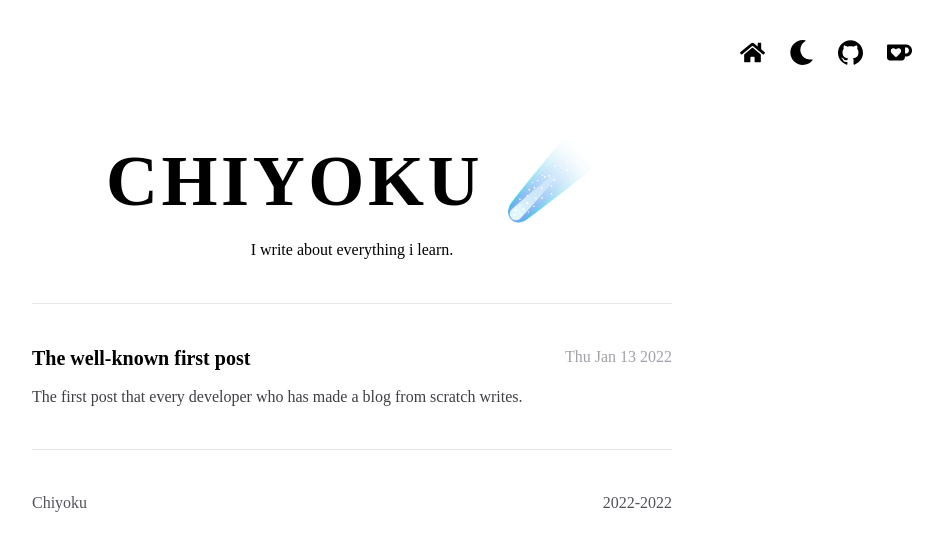
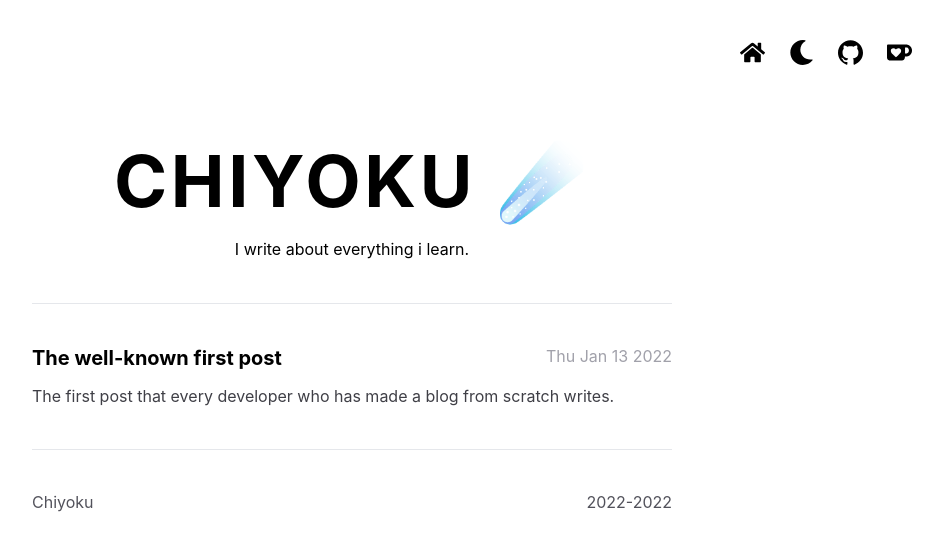
Before and after one commit to algebraic-dev/static-blog, a Next.js app: page / in a window 1280 px wide. Shown: the top 550 px of the page, without its empty margins (288-1231 px from the left). Built offline with nearby package versions, Linux system fonts and the light colour scheme.

Commit message:
fix: fonts

```diff
--- a/src/pages/_document.tsx
+++ b/src/pages/_document.tsx
@@ -4,7 +4,9 @@ export default function Document() {
   return (
     <Html>
       <Head>
-
+        <link rel="preconnect" href="https://fonts.googleapis.com"/ >
+        <link rel="preconnect" href="https://fonts.gstatic.com" crossOrigin="true" />
+        <link href="https://fonts.googleapis.com/css2?family=Open+Sans:wght@400;500;600;700&display=swap" rel="stylesheet" />
       </Head>
       <body>
         <Main />
--- a/src/styles/globals.css
+++ b/src/styles/globals.css
@@ -8,7 +8,7 @@ body {
   margin: 0;
   line-height: 1.6;
   word-break: break-word;
-  font-family: -apple-system,BlinkMacSystemFont,segoe ui,Roboto,Oxygen,Ubuntu,Cantarell,open sans,helvetica neue,sans-serif;
+  font-family: -apple-system,Cantarell,BlinkMacSystemFont,segoe ui,Roboto,Oxygen,Ubuntu,open sans,helvetica neue,sans-serif;
   transition: background 0.2s ease;
   min-height: 100%;
 }
@@ -25,7 +25,6 @@ a {
 * {
   box-sizing: border-box;
   transition: color 0.2s ease;
-  font-family: Cantarell;
 }
 
 :root {
```
